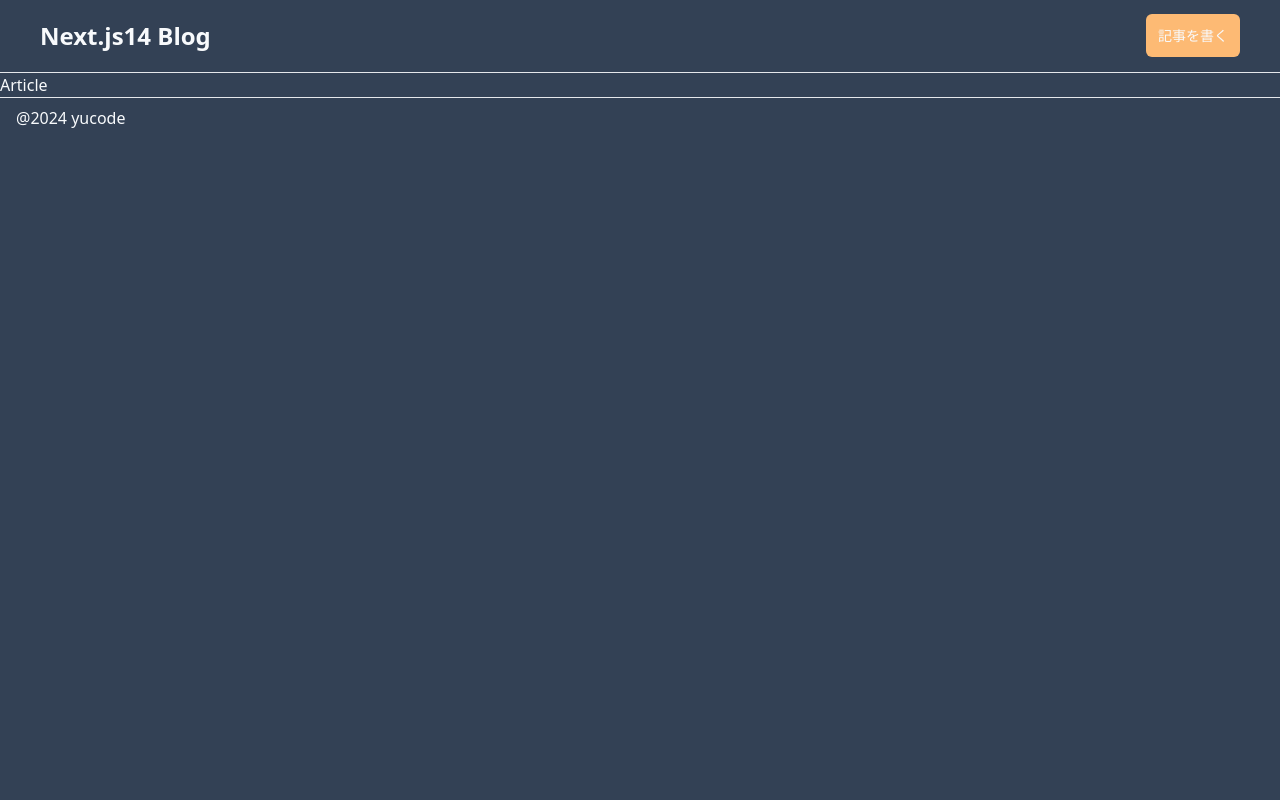
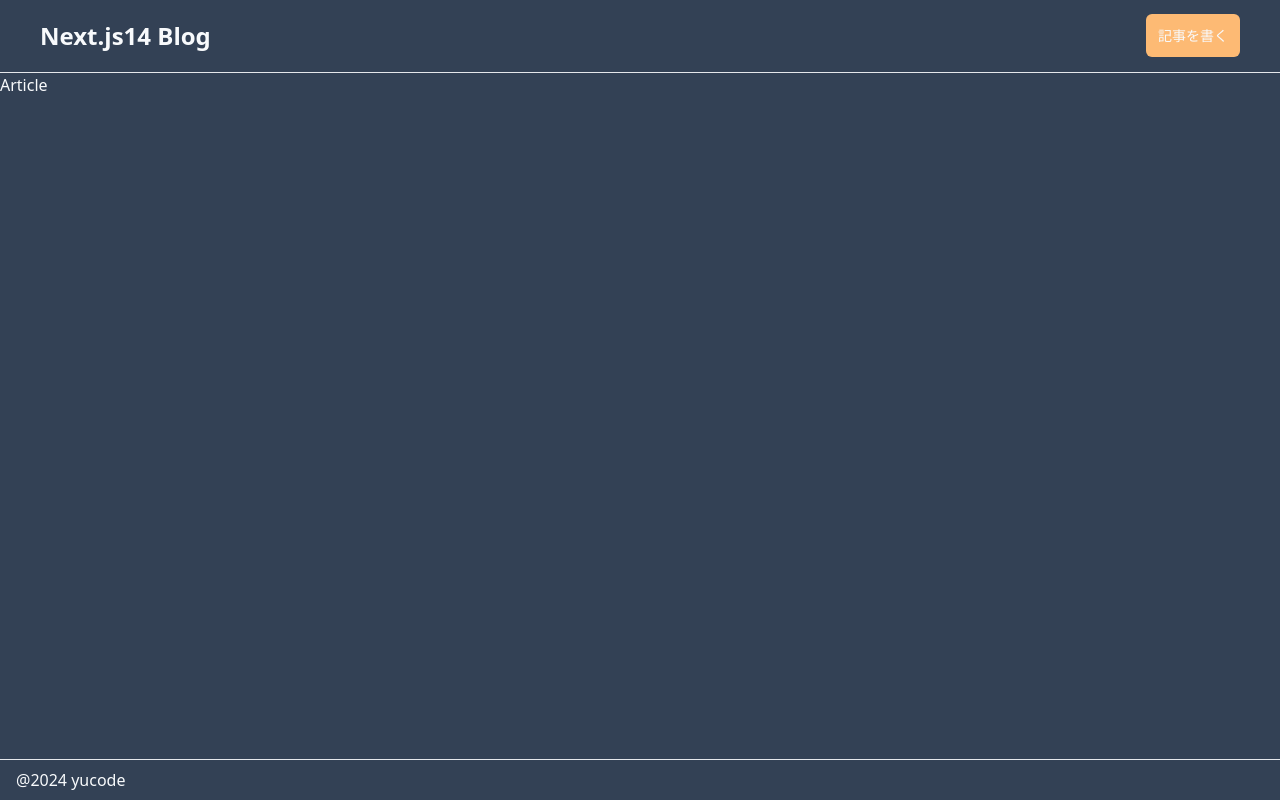
Before and after one commit to suzuyu0115/nextjs14-blog, a Next.js app: page /articles in a window 1280 px wide. Built offline with nearby package versions, Linux system fonts and the light colour scheme.

Commit message:
32. Footerの位置をTailwindCSSで調整しよう

```diff
--- a/src/app/layout.tsx
+++ b/src/app/layout.tsx
@@ -18,9 +18,13 @@
   return (
     <html lang="ja">
       <body className="container mx-auto bg-slate-700 text-slate-50">
-        <Header />
-        <Suspense fallback={<Loading />}>{children}</Suspense>
-        <Footer />
+        <div className='flex flex-col min-h-screen'>
+          <Header />
+          <main className='flex-grow'>
+            <Suspense fallback={<Loading />}>{children}</Suspense>
+          </main>
+          <Footer />
+        </div>
       </body>
     </html>
   );
```
